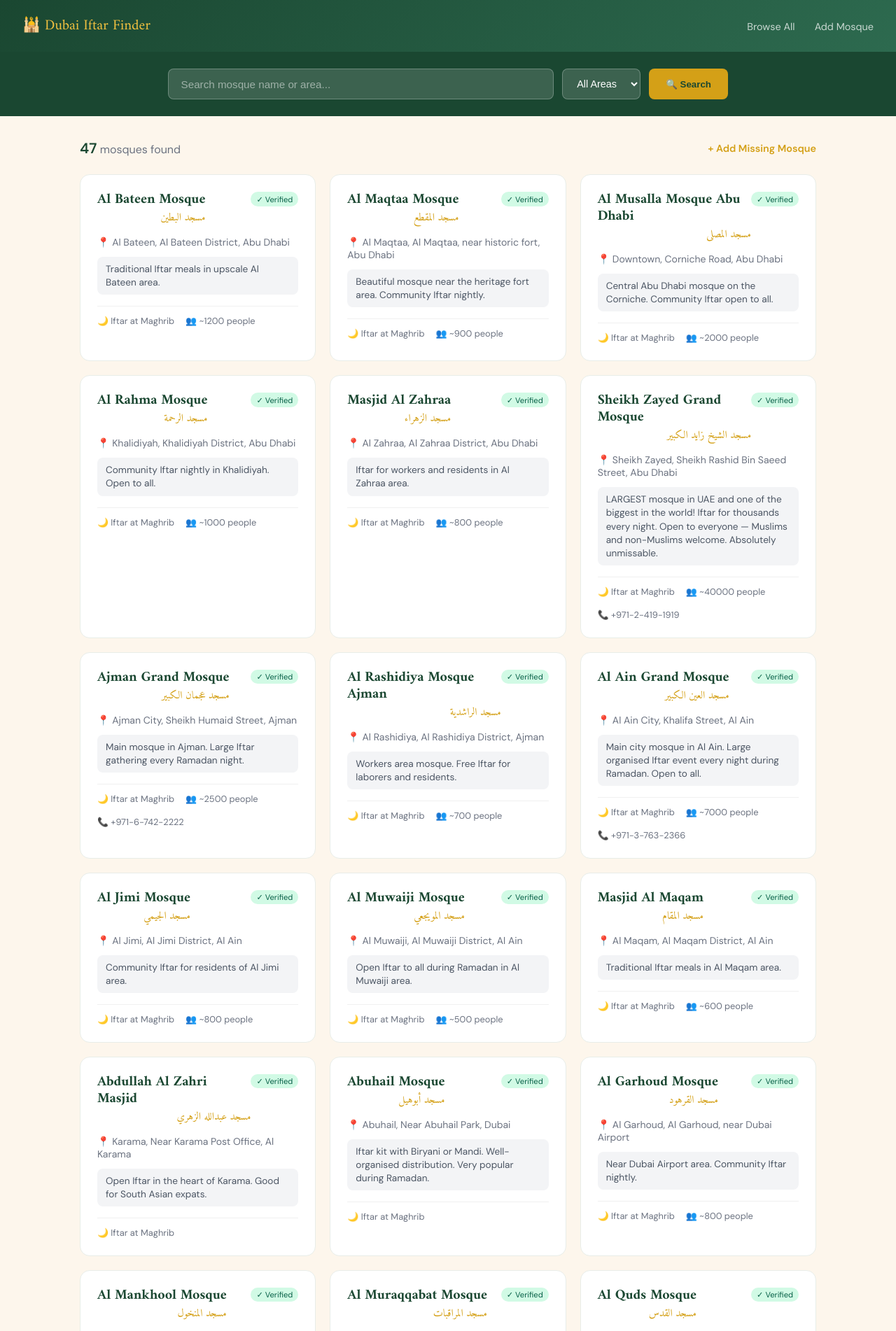
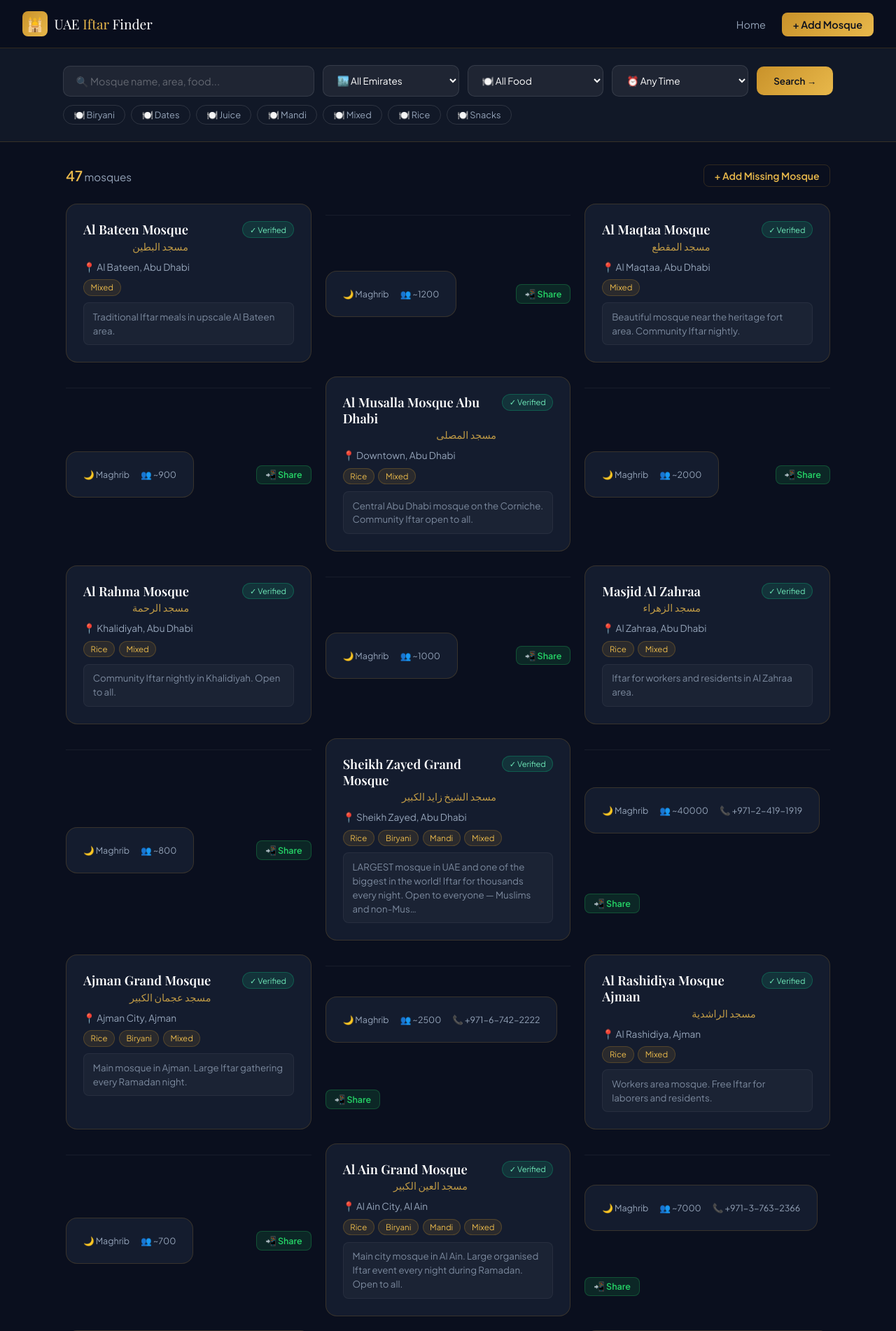
Before and after one commit to gsmcybersec/Dubai-iftar-finder, a Flask app: page /search in a window 1280 px wide. Shown: the top 1902 px of the page at 70% size. Run offline with Flask 3, Linux system fonts and the light colour scheme; data comes from the database, SQL or seed files in the repository.

Commit message:
Update search.html

```diff
--- a/templates/search.html
+++ b/templates/search.html
@@ -3,152 +3,151 @@
 <head>
 <meta charset="UTF-8">
 <meta name="viewport" content="width=device-width, initial-scale=1.0">
-<title>Search Results — Dubai Iftar Finder</title>
-<link href="https://fonts.googleapis.com/css2?family=Amiri:wght@400;700&family=DM+Sans:wght@300;400;500;600&display=swap" rel="stylesheet">
+<title>Search Mosques — UAE Iftar Finder</title>
+<link href="https://fonts.googleapis.com/css2?family=Playfair+Display:wght@400;600;700&family=Plus+Jakarta+Sans:wght@300;400;500;600&display=swap" rel="stylesheet">
 <style>
-  :root {
-    --green:#1a4731; --green-mid:#2d6a4f; --green-light:#52b788;
-    --gold:#d4a017; --gold-light:#f0c040;
-    --cream:#fdf6ec; --white:#ffffff; --text:#1c1c1c; --muted:#6b7280;
-  }
-  * { margin:0; padding:0; box-sizing:border-box; }
-  body { font-family:'DM Sans',sans-serif; background:var(--cream); color:var(--text); }
+:root{--navy:#0a0f1e;--navy2:#111827;--navy3:#1e2a3a;--gold:#c9922a;--gold2:#e8b84b;--gold3:#fde68a;--cream:#fdf8f0;--white:#fff;--muted:#94a3b8;--border:rgba(201,146,42,0.2);--card-bg:#141c2e}
+*{margin:0;padding:0;box-sizing:border-box}
+body{font-family:'Plus Jakarta Sans',sans-serif;background:var(--navy);color:var(--white);min-height:100vh}
+nav{position:sticky;top:0;z-index:100;background:rgba(10,15,30,0.95);backdrop-filter:blur(12px);border-bottom:1px solid var(--border);padding:1rem 2rem;display:flex;justify-content:space-between;align-items:center}
+.logo{display:flex;align-items:center;gap:.6rem;text-decoration:none}
+.logo-icon{width:36px;height:36px;background:linear-gradient(135deg,var(--gold),var(--gold2));border-radius:8px;display:flex;align-items:center;justify-content:center;font-size:1.2rem}
+.logo-text{font-family:'Playfair Display',serif;font-size:1.2rem;color:var(--white)}
+.logo-text span{color:var(--gold2)}
+.nav-links a{color:var(--muted);text-decoration:none;padding:.5rem 1rem;border-radius:8px;font-size:.9rem;transition:all .2s;margin-left:.25rem}
+.nav-links a:hover{color:var(--white);background:rgba(255,255,255,.05)}
+.nav-btn{background:linear-gradient(135deg,var(--gold),var(--gold2));color:var(--navy)!important;font-weight:600}
 
-  header {
-    background:linear-gradient(135deg, var(--green), var(--green-mid));
-    padding:1.2rem 2rem;
-    display:flex; justify-content:space-between; align-items:center;
-  }
-  .logo { font-family:'Amiri',serif; color:var(--gold-light); font-size:1.3rem; text-decoration:none; }
-  .nav-links a { color:rgba(255,255,255,0.75); text-decoration:none; margin-left:1.5rem; font-size:0.9rem; }
-  .nav-links a:hover { color:var(--gold-light); }
+/* FILTER BAR */
+.filter-bar{background:var(--navy2);border-bottom:1px solid var(--border);padding:1.5rem 2rem}
+.filter-form{max-width:1100px;margin:0 auto;display:flex;gap:.75rem;flex-wrap:wrap;align-items:center}
+.filter-input{flex:2;min-width:180px;background:rgba(255,255,255,.06);border:1px solid rgba(255,255,255,.1);border-radius:10px;padding:.75rem 1.1rem;color:var(--white);font-size:.9rem;font-family:'Plus Jakarta Sans',sans-serif;outline:none;transition:border .2s}
+.filter-input::placeholder{color:rgba(255,255,255,.3)}
+.filter-input:focus{border-color:var(--gold)}
+.filter-select{flex:1;min-width:130px;background:rgba(255,255,255,.06);border:1px solid rgba(255,255,255,.1);border-radius:10px;padding:.75rem 1rem;color:var(--white);font-size:.85rem;font-family:'Plus Jakarta Sans',sans-serif;outline:none;cursor:pointer}
+.filter-select option{background:var(--navy2);color:var(--white)}
+.btn-search{padding:.75rem 1.5rem;background:linear-gradient(135deg,var(--gold),var(--gold2));color:var(--navy);border:none;border-radius:10px;font-weight:700;cursor:pointer;font-family:'Plus Jakarta Sans',sans-serif;white-space:nowrap}
+.btn-clear{padding:.75rem 1rem;background:rgba(255,255,255,.06);color:var(--muted);border:1px solid rgba(255,255,255,.1);border-radius:10px;font-size:.85rem;cursor:pointer;text-decoration:none}
 
-  .search-bar {
-    background:var(--green);
-    padding:1.5rem 2rem;
-  }
-  .search-form { max-width:800px; margin:0 auto; display:flex; gap:0.75rem; flex-wrap:wrap; }
-  .search-input {
-    flex:1; min-width:200px;
-    padding:0.75rem 1.1rem;
-    border-radius:8px; border:1px solid rgba(255,255,255,0.25);
-    background:rgba(255,255,255,0.15); color:white;
-    font-size:0.95rem; outline:none;
-  }
-  .search-input::placeholder { color:rgba(255,255,255,0.5); }
-  .search-input:focus { border-color:var(--gold-light); }
-  .search-select {
-    padding:0.75rem 1rem; border-radius:8px;
-    border:1px solid rgba(255,255,255,0.25);
-    background:rgba(255,255,255,0.15); color:white;
-    font-size:0.9rem; outline:none;
-  }
-  .search-select option { background:var(--green); }
-  .btn-search {
-    padding:0.75rem 1.5rem; background:var(--gold);
-    color:var(--green); border:none; border-radius:8px;
-    font-weight:600; cursor:pointer;
-  }
+/* FOOD CHIPS */
+.chips-wrap{max-width:1100px;margin:.75rem auto 0;display:flex;gap:.5rem;flex-wrap:wrap}
+.chip{padding:.3rem .9rem;border-radius:999px;font-size:.8rem;cursor:pointer;text-decoration:none;border:1px solid rgba(255,255,255,.12);color:var(--muted);transition:all .15s;display:inline-flex;align-items:center;gap:.3rem}
+.chip:hover,.chip.active{background:linear-gradient(135deg,var(--gold),var(--gold2));color:var(--navy);border-color:var(--gold);font-weight:600}
 
-  main { max-width:1100px; margin:0 auto; padding:2rem 1.5rem; }
+/* MAIN */
+main{max-width:1140px;margin:0 auto;padding:2rem 1.5rem}
+.results-header{display:flex;justify-content:space-between;align-items:center;margin-bottom:1.5rem;flex-wrap:wrap;gap:.75rem}
+.results-count{font-size:.95rem;color:var(--muted)}
+.results-count strong{color:var(--gold2);font-size:1.25rem}
+.add-link{color:var(--gold2);font-weight:600;font-size:.875rem;text-decoration:none;padding:.4rem .9rem;border:1px solid var(--border);border-radius:8px;transition:all .2s}
+.add-link:hover{background:rgba(201,146,42,0.1)}
 
-  .results-header {
-    display:flex; justify-content:space-between; align-items:center;
-    margin-bottom:1.5rem; flex-wrap:wrap; gap:0.75rem;
-  }
-  .results-count { font-size:1rem; color:var(--muted); }
-  .results-count strong { color:var(--green); font-size:1.3rem; }
+/* GRID */
+.grid{display:grid;grid-template-columns:repeat(auto-fill,minmax(320px,1fr));gap:1.25rem}
+.mosque-card{background:var(--card-bg);border:1px solid var(--border);border-radius:16px;padding:1.5rem;transition:all .25s;text-decoration:none;color:inherit;display:block;position:relative;overflow:hidden}
+.mosque-card::before{content:'';position:absolute;top:0;left:0;right:0;height:2px;background:linear-gradient(90deg,var(--gold),var(--gold2));opacity:0;transition:opacity .25s}
+.mosque-card:hover{transform:translateY(-3px);box-shadow:0 12px 40px rgba(0,0,0,.5);border-color:rgba(201,146,42,0.4)}
+.mosque-card:hover::before{opacity:1}
+.card-top{display:flex;justify-content:space-between;align-items:flex-start;margin-bottom:.75rem;gap:.5rem}
+.mosque-name{font-family:'Playfair Display',serif;font-size:1.15rem;color:var(--white);font-weight:600;line-height:1.25}
+.mosque-arabic{font-size:.9rem;color:var(--gold2);direction:rtl;margin-top:.2rem;opacity:.8}
+.verified-badge{background:rgba(16,185,129,.15);color:#6ee7b7;border:1px solid rgba(16,185,129,.3);font-size:.7rem;padding:.2rem .6rem;border-radius:999px;white-space:nowrap;flex-shrink:0}
+.mosque-area{display:flex;align-items:center;gap:.4rem;color:var(--muted);font-size:.85rem;margin-bottom:.6rem}
+.food-tags{display:flex;gap:.35rem;flex-wrap:wrap;margin:.5rem 0}
+.food-tag{background:rgba(201,146,42,0.12);color:var(--gold2);font-size:.72rem;padding:.2rem .6rem;border-radius:999px;border:1px solid rgba(201,146,42,.25)}
+.mosque-notes{font-size:.83rem;color:rgba(148,163,184,.8);background:rgba(255,255,255,.03);padding:.6rem .8rem;border-radius:8px;border:1px solid rgba(255,255,255,.05);margin-top:.6rem;line-height:1.5}
+.mosque-footer{margin-top:1rem;padding-top:.85rem;border-top:1px solid rgba(255,255,255,.06);display:flex;justify-content:space-between;align-items:center;flex-wrap:wrap;gap:.5rem}
+.mosque-metas{display:flex;gap:1rem;flex-wrap:wrap}
+.mosque-meta{font-size:.78rem;color:var(--muted);display:flex;align-items:center;gap:.3rem}
+.whatsapp-btn{display:inline-flex;align-items:center;gap:.3rem;background:rgba(37,211,102,.12);color:#25d366;border:1px solid rgba(37,211,102,.25);padding:.3rem .75rem;border-radius:8px;font-size:.78rem;font-weight:600;text-decoration:none;transition:all .2s}
+.whatsapp-btn:hover{background:rgba(37,211,102,.22)}
 
-  .grid { display:grid; grid-template-columns:repeat(auto-fill,minmax(300px,1fr)); gap:1.25rem; }
+/* EMPTY */
+.empty-state{text-align:center;padding:5rem 2rem;color:var(--muted)}
+.empty-icon{font-size:4rem;margin-bottom:1rem}
+.empty-state h3{font-size:1.3rem;color:var(--white);margin-bottom:.5rem}
+.empty-state a{color:var(--gold2);text-decoration:none;font-weight:600}
 
-  .mosque-card {
-    background:white; border-radius:14px;
-    border:1px solid #e8ede8;
-    padding:1.5rem;
-    transition:transform .2s, box-shadow .2s;
-    text-decoration:none; color:inherit;
-    display:block;
-  }
-  .mosque-card:hover { transform:translateY(-3px); box-shadow:0 8px 30px rgba(0,0,0,0.08); }
+/* ADD CTA */
+.add-cta{background:var(--card-bg);border:1px solid var(--border);border-radius:16px;padding:2.5rem;text-align:center;margin-top:3rem}
+.add-cta h3{font-family:'Playfair Display',serif;font-size:1.5rem;margin-bottom:.5rem}
+.add-cta p{color:var(--muted);font-size:.9rem;margin-bottom:1.5rem}
+.btn-add{display:inline-block;padding:.8rem 2rem;background:linear-gradient(135deg,var(--gold),var(--gold2));color:var(--navy);border-radius:10px;font-weight:700;text-decoration:none}
 
-  .card-top { display:flex; justify-content:space-between; align-items:flex-start; margin-bottom:0.75rem; }
-  .mosque-name { font-family:'Amiri',serif; font-size:1.25rem; color:var(--green); font-weight:700; line-height:1.2; }
-  .mosque-arabic { font-family:'Amiri',serif; font-size:0.95rem; color:var(--gold); direction:rtl; }
-  .verified-badge {
-    background:#d1fae5; color:#065f46;
-    font-size:0.7rem; padding:0.2rem 0.5rem;
-    border-radius:999px; white-space:nowrap;
-  }
+footer{background:var(--navy2);border-top:1px solid var(--border);padding:1.5rem;text-align:center}
+.footer-inner{max-width:800px;margin:0 auto}
+.footer-name{font-family:'Playfair Display',serif;color:var(--gold2);font-size:1rem;margin-bottom:.4rem}
+.footer-links{display:flex;justify-content:center;gap:1.5rem;flex-wrap:wrap;margin-bottom:.5rem}
+.footer-links a{color:var(--muted);text-decoration:none;font-size:.85rem}
+.footer-links a:hover{color:var(--gold2)}
+.footer-copy{font-size:.78rem;color:rgba(148,163,184,.4)}
 
-  .mosque-area {
-    display:flex; align-items:center; gap:0.4rem;
-    color:var(--muted); font-size:0.875rem; margin-bottom:0.5rem;
-  }
-  .mosque-notes {
-    font-size:0.85rem; color:#4b5563;
-    background:#f3f4f6; padding:0.5rem 0.75rem;
-    border-radius:8px; margin-top:0.75rem;
-    line-height:1.4;
-  }
-  .mosque-footer {
-    margin-top:1rem; padding-top:0.75rem;
-    border-top:1px solid #f0f0f0;
-    display:flex; gap:1rem; flex-wrap:wrap;
-  }
-  .mosque-meta { font-size:0.8rem; color:var(--muted); display:flex; align-items:center; gap:0.3rem; }
-
-  .empty-state {
-    text-align:center; padding:5rem 2rem; color:var(--muted);
-  }
-  .empty-state .icon { font-size:4rem; margin-bottom:1rem; }
-  .empty-state h3 { font-size:1.3rem; color:var(--green); margin-bottom:0.5rem; }
-  .empty-state a { color:var(--gold); text-decoration:none; font-weight:600; }
-
-  .add-cta {
-    background:linear-gradient(135deg,var(--green),var(--green-mid));
-    border-radius:14px; padding:2rem; text-align:center;
-    color:white; margin-top:3rem;
-  }
-  .add-cta h3 { font-family:'Amiri',serif; font-size:1.5rem; margin-bottom:0.5rem; }
-  .add-cta p { color:rgba(255,255,255,0.7); font-size:0.9rem; margin-bottom:1rem; }
-  .btn-add {
-    display:inline-block; padding:0.75rem 2rem;
-    background:var(--gold); color:var(--green);
-    border-radius:8px; font-weight:600; text-decoration:none;
-  }
+@media(max-width:640px){
+  nav{padding:.75rem 1rem}
+  .nav-links a:not(.nav-btn){display:none}
+  .filter-bar{padding:1rem}
+  .filter-input,.filter-select,.btn-search{width:100%}
+  main{padding:1.5rem 1rem}
+  .grid{grid-template-columns:1fr}
+}
 </style>
 </head>
 <body>
 
-<header>
-  <a href="/" class="logo">🕌 Dubai Iftar Finder</a>
+<nav>
+  <a href="/" class="logo">
+    <div class="logo-icon">🕌</div>
+    <span class="logo-text">UAE <span>Iftar</span> Finder</span>
+  </a>
   <div class="nav-links">
-    <a href="/search">Browse All</a>
-    <a href="/add">Add Mosque</a>
+    <a href="/">Home</a>
+    <a href="/add" class="nav-btn">+ Add Mosque</a>
   </div>
-</header>
+</nav>
 
-<div class="search-bar">
-  <form action="/search" method="get" class="search-form">
-    <input class="search-input" type="text" name="q" placeholder="Search mosque name or area..." value="{{ query }}">
-    <select class="search-select" name="area">
-      <option value="">All Areas</option>
-      {% for a in areas %}
-      <option value="{{ a.area }}" {% if a.area == area %}selected{% endif %}>{{ a.area }}</option>
+<div class="filter-bar">
+  <form action="/search" method="get" class="filter-form">
+    <input class="filter-input" type="text" name="q" placeholder="🔍 Mosque name, area, food..." value="{{ query }}">
+    <select class="filter-select" name="city">
+      <option value="">🏙️ All Emirates</option>
+      {% for c in cities %}
+      <option value="{{ c.city }}" {% if c.city==city %}selected{% endif %}>{{ c.city }}</option>
       {% endfor %}
     </select>
-    <button type="submit" class="btn-search">🔍 Search</button>
+    <select class="filter-select" name="food">
+      <option value="">🍽️ All Food</option>
+      {% for ft in food_types %}
+      <option value="{{ ft }}" {% if ft==food %}selected{% endif %}>{{ ft }}</option>
+      {% endfor %}
+    </select>
+    <select class="filter-select" name="iftar_time">
+      <option value="">⏰ Any Time</option>
+      <option value="Maghrib" {% if iftar_time=='Maghrib' %}selected{% endif %}>Maghrib</option>
+      <option value="After Asr" {% if iftar_time=='After Asr' %}selected{% endif %}>After Asr (Early)</option>
+      <option value="After Maghrib" {% if iftar_time=='After Maghrib' %}selected{% endif %}>After Maghrib</option>
+    </select>
+    <button type="submit" class="btn-search">Search →</button>
+    {% if query or city or food or iftar_time %}
+    <a href="/search" class="btn-clear">✕ Clear</a>
+    {% endif %}
   </form>
+  <div class="chips-wrap">
+    {% for ft in food_types %}
+    <a href="/search?food={{ ft }}{% if city %}&city={{ city }}{% endif %}"
+       class="chip {% if food==ft %}active{% endif %}">🍽️ {{ ft }}</a>
+    {% endfor %}
+  </div>
 </div>
 
 <main>
   <div class="results-header">
     <div class="results-count">
-      <strong>{{ mosques|length }}</strong> mosque{% if mosques|length != 1 %}s{% endif %} found
-      {% if query %} for "<em>{{ query }}</em>"{% endif %}
-      {% if area %} in <em>{{ area }}</em>{% endif %}
+      <strong>{{ mosques|length }}</strong> mosque{% if mosques|length!=1 %}s{% endif %}
+      {% if city %} in <em>{{ city }}</em>{% endif %}
+      {% if food %} · <em>{{ food }}</em>{% endif %}
+      {% if query %} · "<em>{{ query }}</em>"{% endif %}
     </div>
-    <a href="/add" style="color:var(--gold);font-weight:600;font-size:0.9rem;text-decoration:none;">+ Add Missing Mosque</a>
+    <a href="/add" class="add-link">+ Add Missing Mosque</a>
   </div>
 
   {% if mosques %}
@@ -162,35 +161,64 @@
         </div>
         {% if m.verified %}<span class="verified-badge">✓ Verified</span>{% endif %}
       </div>
-
-      <div class="mosque-area">📍 {{ m.area }}{% if m.address %}, {{ m.address }}{% endif %}</div>
-
+      <div class="mosque-area">📍 {{ m.area }}, {{ m.city }}</div>
+      {% if m.food_type %}
+      <div class="food-tags">
+        {% for ft in m.food_type.split(',') %}
+        <span class="food-tag">{{ ft.strip() }}</span>
+        {% endfor %}
+      </div>
+      {% endif %}
       {% if m.notes %}
-      <div class="mosque-notes">{{ m.notes }}</div>
+      <div class="mosque-notes">{{ m.notes[:130] }}{% if m.notes|length>130 %}…{% endif %}</div>
       {% endif %}
-
       <div class="mosque-footer">
-        <span class="mosque-meta">🌙 Iftar at {{ m.iftar_time }}</span>
-        {% if m.capacity %}<span class="mosque-meta">👥 ~{{ m.capacity }} people</span>{% endif %}
-        {% if m.contact %}<span class="mosque-meta">📞 {{ m.contact }}</span>{% endif %}
+        <div class="mosque-metas">
+          <span class="mosque-meta">🌙 {{ m.iftar_time or 'Maghrib' }}</span>
+          {% if m.capacity %}<span class="mosque-meta">👥 ~{{ m.capacity }}</span>{% endif %}
+          {% if m.contact %}<span class="mosque-meta">📞 {{ m.contact }}</span>{% endif %}
+        </div>
+        <a class="whatsapp-btn" onclick="event.preventDefault();shareWhatsApp('{{ m.name }}','{{ m.city }}','{{ m.area }}')">
+          📲 Share
+        </a>
       </div>
     </a>
     {% endfor %}
   </div>
   {% else %}
   <div class="empty-state">
-    <div class="icon">🕌</div>
+    <div class="empty-icon">🕌</div>
     <h3>No mosques found</h3>
-    <p>Try a different search. Or <a href="/add">add this mosque</a> to help others!</p>
+    <p style="margin-top:.5rem">Try a different search or <a href="/add">add this mosque</a> to help others!</p>
   </div>
   {% endif %}
 
   <div class="add-cta">
     <h3>Know a Mosque Offering Iftar?</h3>
-    <p>Help the community by adding it to our directory.</p>
+    <p>Help the UAE community — add it to our directory in seconds.</p>
     <a href="/add" class="btn-add">+ Add Mosque</a>
   </div>
 </main>
 
+<footer>
+  <div class="footer-inner">
+    <div class="footer-name">Built by Muhammad Farooque 🌙</div>
+    <div class="footer-links">
+      <a href="/">Home</a>
+      <a href="/search">Browse</a>
+      <a href="/add">Add Mosque</a>
+      <a href="mailto:technogsmfarooq@gmail.com">📧 Contact</a>
+    </div>
+    <div class="footer-copy">UAE Iftar Finder · Ramadan Kareem 🌙</div>
+  </div>
+</footer>
+
+<script>
+function shareWhatsApp(name, city, area) {
+  const url = window.location.origin + window.location.pathname;
+  const text = `🕌 *${name}*\n📍 ${area}, ${city}\n🌙 Offering free Iftar meals this Ramadan!\n\nFind more UAE Iftar mosques: ${url}`;
+  window.open('https://wa.me/?text=' + encodeURIComponent(text), '_blank');
+}
+</script>
 </body>
 </html>
```
